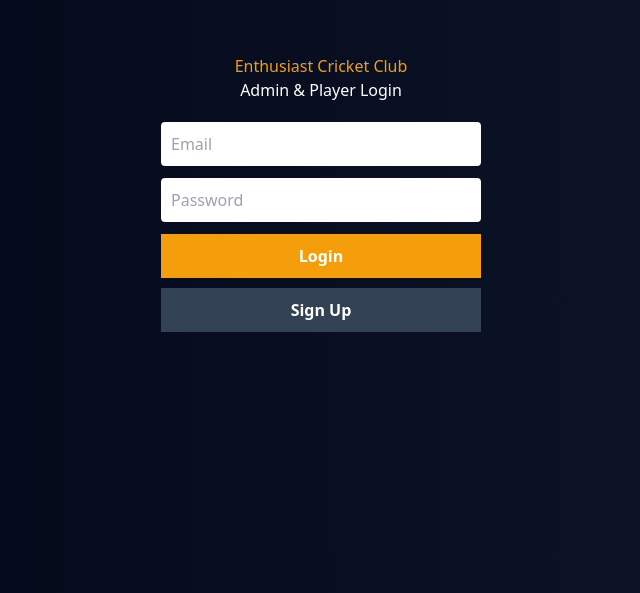
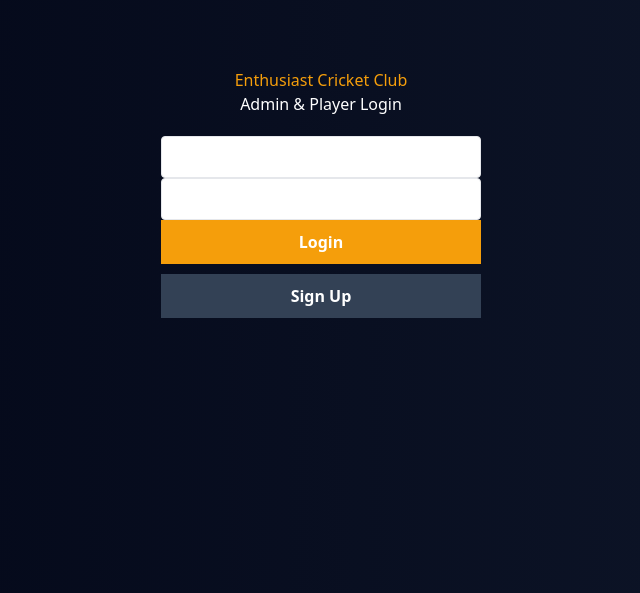
Before and after one commit to skppatil1997-stack/ecc-frontend, a Next.js app: page /login in a window 1280 px wide. Shown: the part 207-800 px from the top of the page, without its empty margins (319-959 px from the left). Built offline with nearby package versions, Linux system fonts and the light colour scheme.

Commit message:
Admin Dashboard with visible text

```diff
--- a/pages/login.js
+++ b/pages/login.js
@@ -54,18 +54,19 @@
         )}
 
         <input
-          placeholder="Email"
-          value={email}
-          onChange={(e) => setEmail(e.target.value)}
-          style={inputStyle}
+             type="email"
+             className="w-full px-4 py-2 border rounded
+             bg-white text-gray-900
+             placeholder-gray-400
+             focus:outline-none focus:ring-2 focus:ring-green-600"
         />
 
         <input
-          type="password"
-          placeholder="Password"
-          value={password}
-          onChange={(e) => setPassword(e.target.value)}
-          style={inputStyle}
+             type="password"
+             className="w-full px-4 py-2 border rounded
+             bg-white text-gray-900
+             placeholder-gray-400
+             focus:outline-none focus:ring-2 focus:ring-green-600"
         />
 
         <button onClick={login} style={btnStyle}>
```
